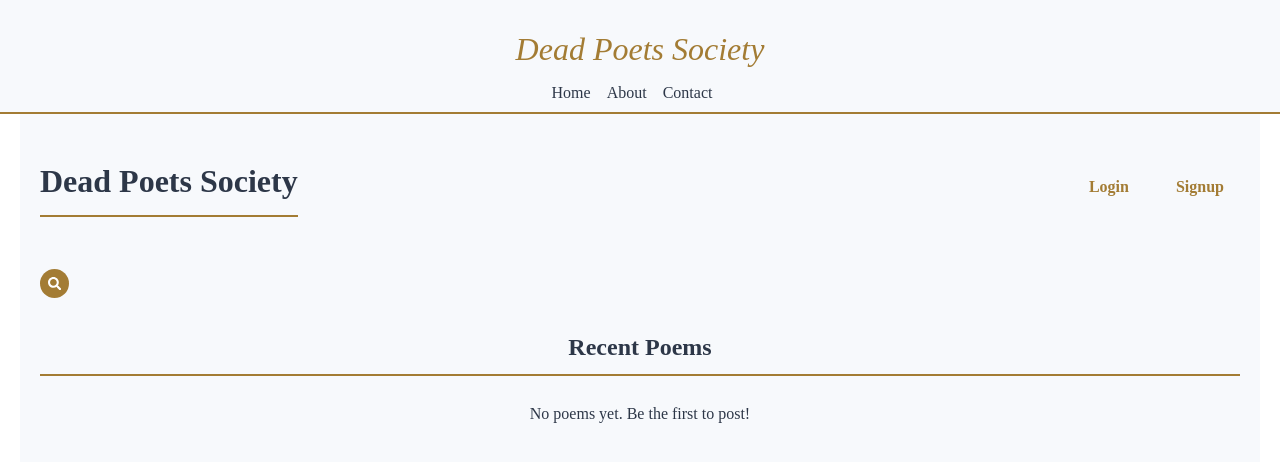
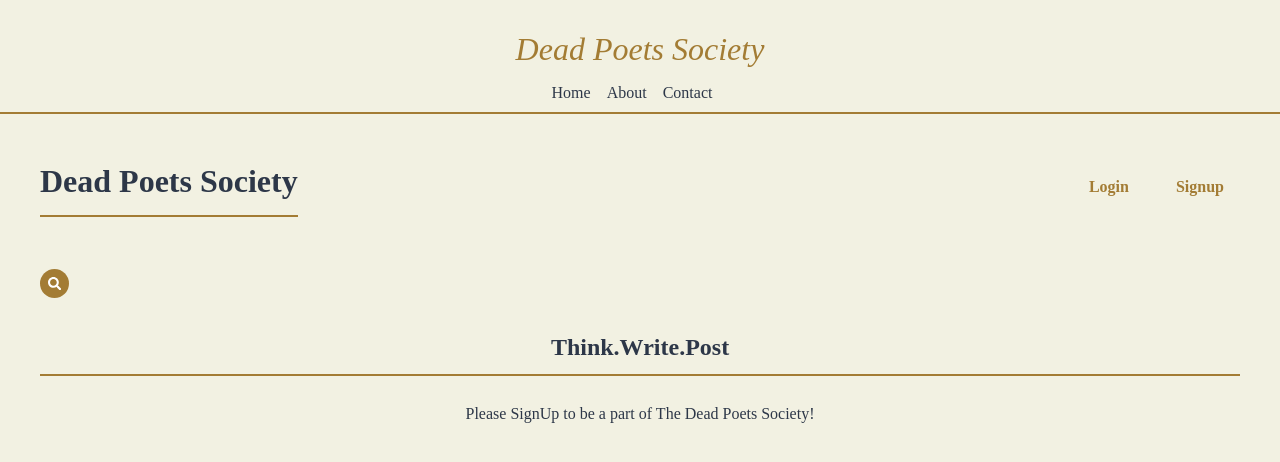
Before and after one commit to Shiven1412/dead-poets, a React (Create React App) app in the folder frontend/: page / in a window 1280 px wide. Shown: the top 462 px of the page. Built offline with nearby package versions, Linux system fonts and the light colour scheme.

Commit message:
fixed bugs

```diff
--- a/frontend/src/components/PoemCard.js
+++ b/frontend/src/components/PoemCard.js
@@ -136,15 +136,20 @@ const CommentsSection = styled.div`
   margin-top: 10px;
 `;
 
-const CommentsContainer = styled.div`
+const Comment = styled.div`
   max-height: 160px; /* 8 lines of comment */
   overflow-y: auto;
   padding: 5px;
 `;
 
-const Comment = styled.div`
-  padding: 8px;
-  border-bottom: 1px solid #eee;
+// const Comment = styled.div`
+//   padding: 8px;
+//   border-bottom: 1px solid #eee;
+// `;
+const CommentsContainer = styled.div`
+  max-height: 160px; /* 8 lines of comment */
+  overflow-y: auto;
+  padding: 5px;
 `;
 
 const PoemCard = ({ poem, onLike, updatePoem, currentUser, showEditDelete }) => {
--- a/frontend/src/index.css
+++ b/frontend/src/index.css
@@ -5,6 +5,7 @@ body {
     sans-serif;
   -webkit-font-smoothing: antialiased;
   -moz-osx-font-smoothing: grayscale;
+  background-color: #f2f1e2;
 }
 
 code {
--- a/frontend/src/pages/About.js
+++ b/frontend/src/pages/About.js
@@ -27,7 +27,7 @@ const About = () => {
       <Title>About Dead Poet's Society</Title>
       <Paragraph>
         This website is a platform for sharing and discovering poetry.
-        It's inspired by the spirit of the Dead Poets Society, encouraging users to express themselves creatively and connect with others through the power of words.
+        It is inspired by the spirit of the Dead Poets Society, encouraging users to express themselves creatively and connect with others through the power of words.
       </Paragraph>
       <Paragraph>
         Our mission is to provide a space where poets of all levels can share their work, receive feedback, and find inspiration.
--- a/frontend/src/pages/home.js
+++ b/frontend/src/pages/home.js
@@ -250,9 +250,11 @@ const Home = () => {
           </SearchResultItem>
         ))}
       </SearchResults>
+      {isLoggedIn ? (
+      <>
+       <SectionTitle>Recent Poems</SectionTitle>
 
-      <SectionTitle>Recent Poems</SectionTitle>
-      {poems.length > 0 ? (
+       {poems.length > 0 ? (
         poems.map(poem => (
           <PoemCard
             key={poem._id}
@@ -262,9 +264,19 @@ const Home = () => {
             currentUser={currentUser} // Pass the currentUser prop
             showEditDelete={false} // Add this line
           />
-        ))
+
+        )
+
+      )
       ) : (
         <p>No poems yet. Be the first to post!</p>
+      )}
+      </>
+      ):(
+        <>
+        <SectionTitle>Think.Write.Post</SectionTitle>
+        <p>Please SignUp to be a part of The Dead Poets Society!</p>
+        </>
       )}
     </PageContainer>
   );
--- a/frontend/src/theme.js
+++ b/frontend/src/theme.js
@@ -2,7 +2,7 @@ export const colors = {
   primary: '#a37c34', // Cyan
   secondary: '#7c1819', // Pink
   accent: '#FFD166', // Yellow
-  background: '#F7F9FC',
+  background: '#f2f1e2',
   text: '#2D3748',
   lightText: '#718096'
 };
```
Also changed, not shown: 1 other file (tests, documents, lock files or other folders).
